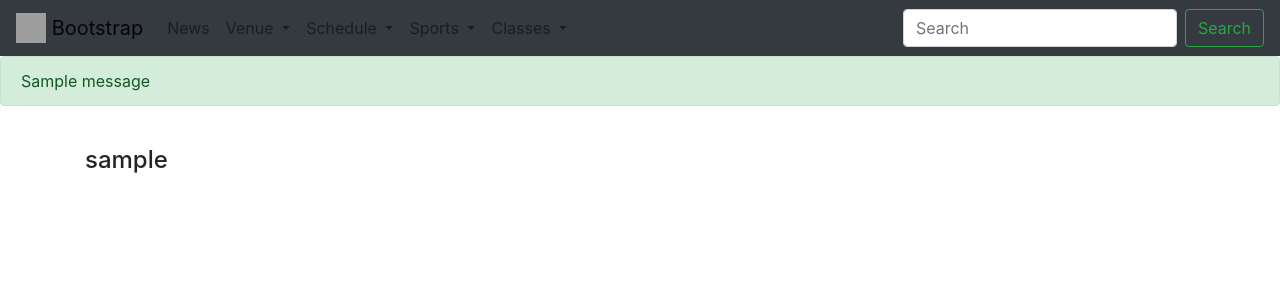
After one commit to codeema/Yokiyo, a Django app: page /accounts/profile/ in a window 1280 px wide. The commit adds this page. Shown: the top 300 px of the page. Run offline with Django 3.2, Linux system fonts and the light colour scheme; a user stored in the database is signed in; tables that the repository leaves empty hold one stand-in row (values such as "Sample post"); one stand-in notice (Sample message) is shown; some libraries are stand-ins or nearby versions; grey boxes are pictures that could not be loaded.

Commit message:
setup profiles

```diff
--- a/funolympics/templates/base.html
+++ b/funolympics/templates/base.html
@@ -23,8 +23,16 @@
 </head>
 
 <body>
+
     {% include "navbar.html" %}
     {% block content %}
+    {% if messages %}
+    {% for message in messages %}
+    <div class="alert alert-{{ message.tags }}">
+        {{ message }}
+    </div>
+    {% endfor %}
+    {% endif %}
     {%endblock%}
     {% block scripts %}
     <script src="https://ajax.googleapis.com/ajax/libs/jquery/3.2.1/jquery.min.js"></script>
--- /dev/null
+++ b/funolympics/templates/profile.html
@@ -0,0 +1,15 @@
+{%extends "base.html"%}
+
+{% block content %}
+{{block.super}}
+
+<div class="container">
+  <div class="row mb-4 pt-4">
+    <div class="col-sm-4">
+      <h4>{{user.username}}</h4>
+
+    </div>
+  </div>
+</div>
+
+{% endblock %}
--- a/funolympics/urls.py
+++ b/funolympics/urls.py
@@ -8,7 +8,7 @@ from django.conf.urls.static import static
 
 urlpatterns = [
 path('',main_views.index,name='index'),
-path('profile/',main_views.profile,name='profile'),
+path('accounts/profile/',main_views.profile,name='profile'),
 path('login/',auth_views.LoginView.as_view(template_name = 'login.html'),name='login'),
 path('logout/',auth_views.LogoutView.as_view(template_name = 'logout.html'),name='logout'),
 path('register/',main_views.register,name='register'),
--- a/funolympics/views.py
+++ b/funolympics/views.py
@@ -23,7 +23,7 @@ def register(request):
       email = form.cleaned_data['email']
       username = form.cleaned_data.get('username')
 
-      messages.success(request,f'Account for {username} created,you can now login')
+      messages.success(request,f'Account for {username} created,Welcome ')
       return redirect('login')
   else:
     form = RegistrationForm()
@@ -42,5 +42,8 @@ def index(request):
 
 # profile view
 
-def profile(requet):
-    pass
+@login_required
+def profile(request):
+  current_user = request.user
+
+  return render(request,'profile.html',{"current_user":current_user})
```
Also changed, not shown: funolympics/templates/login.html (+4 -3 lines).
